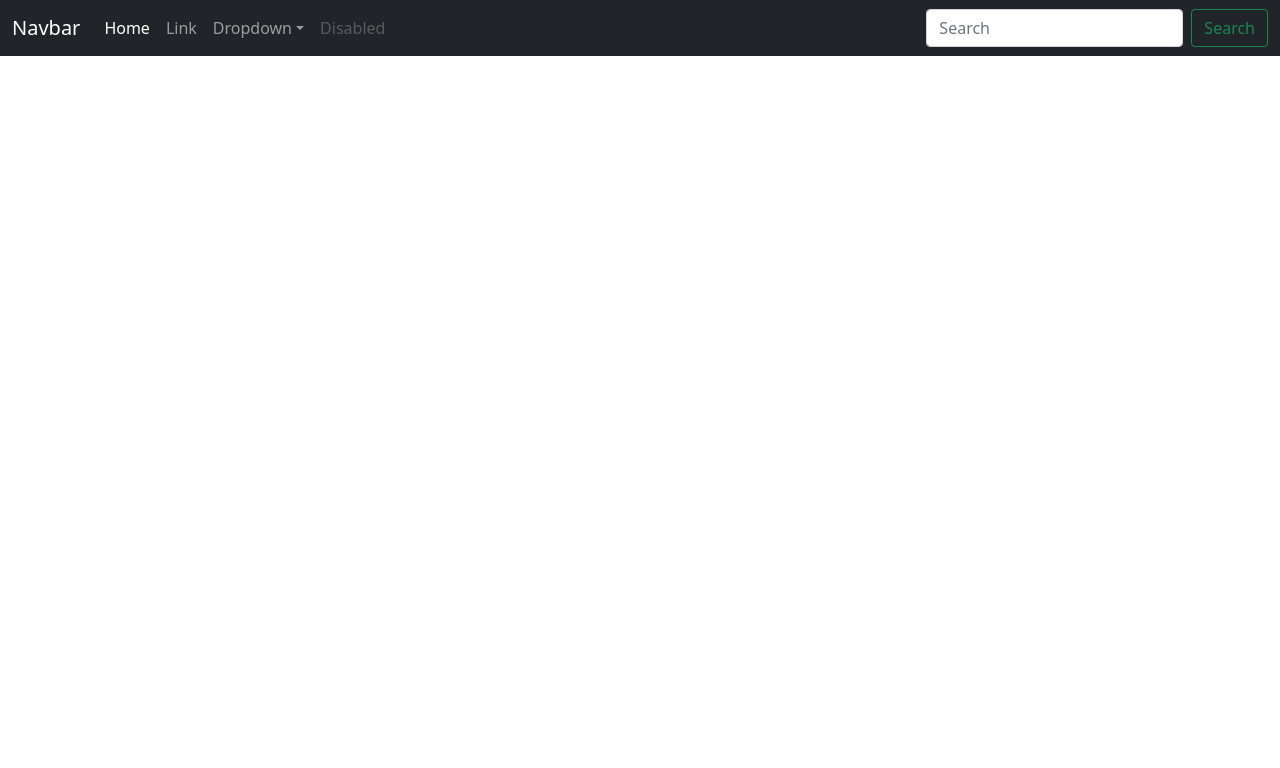
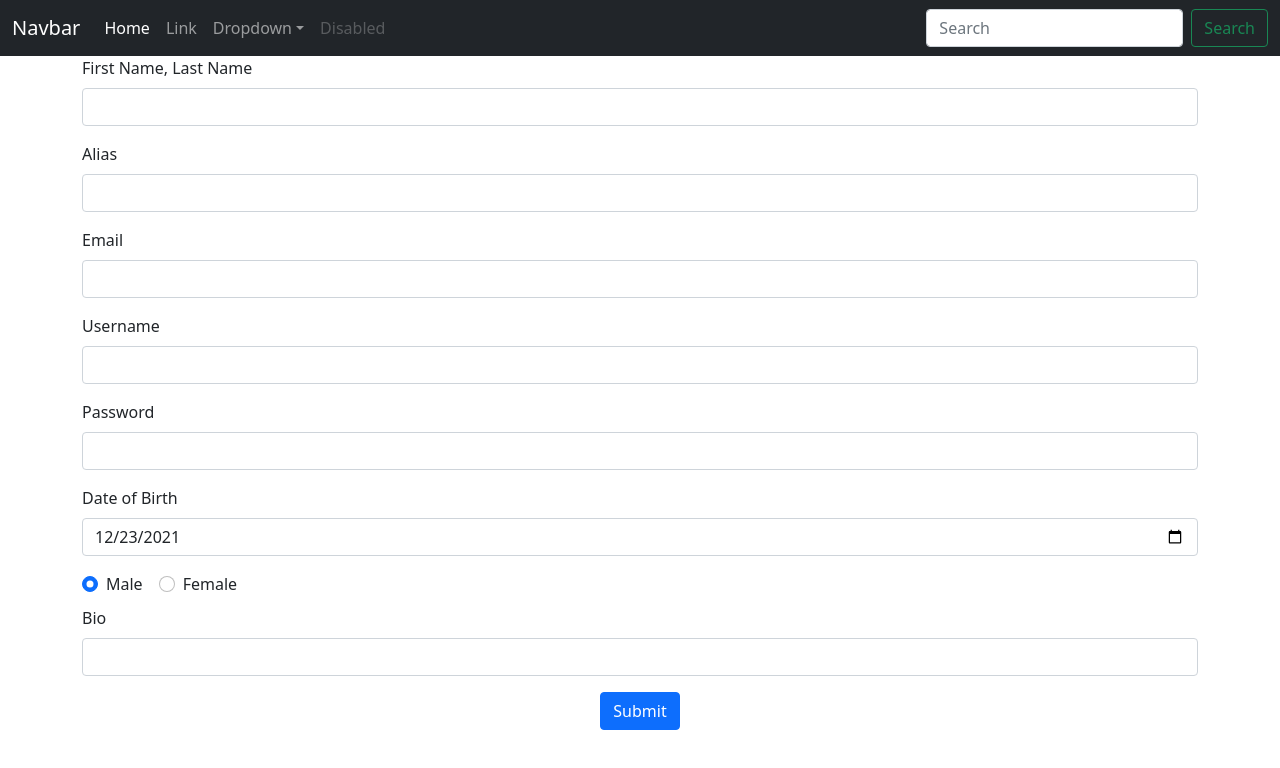
Before and after one commit to Revature-MiniMint/front_end, a React (Create React App) app: page / in a window 1280 px wide. Shown: the top 768 px of the page. Built offline with nearby package versions, Linux system fonts and the light colour scheme.

Commit message:
update form

```diff
--- a/src/App.js
+++ b/src/App.js
@@ -1,13 +1,15 @@
-import logo from './logo.svg';
-import './App.css';
+// import logo from './logo.svg';
+// import './App.css';
 import '../node_modules/bootstrap/dist/css/bootstrap.min.css'
 import '../node_modules/bootstrap/dist/js/bootstrap.min.js'
-import Navbar from './components/Navbar/index.tsx';
+import Navbar from './components/Navbar';
+import UpdatePage from './pages/UpdatePage';
 
 function App() {
   return (
     <div className="App">
       <Navbar/>
+      <UpdatePage/>
     </div>
   )
 }
--- /dev/null
+++ b/src/components/UpdateForm/index.js
@@ -0,0 +1,120 @@
+import React, { useState } from 'react';
+// import axios from 'axios';
+
+const UpdateForm = () => {
+    const [state, setState] = useState({
+        username: "",
+        password: "",
+        email: "",
+        fullname: "",
+        alias: "",
+        dob: "2021-12-23",
+        gender: "male",
+        bio: "",
+        profilePic: ""
+    });
+    // axios.get("url")
+    // .then(response => {
+    //     setState(response);
+    // })
+    // .catch(error => {
+    //     console.error(error);
+    // })
+    let gender_male_input = (
+        <input className="form-check-input" type="radio" id="gender_male" name="gender" value="male" onChange={onChangeHandler}/>
+    );
+    let gender_female_input = (
+        <input className="form-check-input" type="radio" id="gender_female" name="gender" value="female" onChange={onChangeHandler}/>
+    );
+    if(state.gender === "male") {
+        gender_male_input = (
+            <input className="form-check-input" type="radio" id="gender_male" name="gender" value="male" checked onChange={onChangeHandler}/>
+        );
+    } else if (state.gender === "female") {
+        gender_female_input = (
+            <input className="form-check-input" type="radio" id="gender_female" name="gender" value="female" checked onChange={onChangeHandler}/>
+        );
+    }
+    function onChangeHandler(event) {
+        const target = event.target;
+        setState({
+            ...state,
+            [target.name]: target.value
+        });
+    }
+    function onSubmitHandler(event) {
+        event.preventDefault();
+        console.log(state);
+        // axios.post("url", state)
+        // .then(response => {
+        //     console.log(response);
+        // })
+        // .catch(error => {
+        //     console.error(error);
+        // })
+    }
+    function onInvalidHandler(event) {
+        if(event.target.name === "fullname") {
+            event.target.setCustomValidity("Please fill out your full name.");
+        } else {
+            event.target.setCustomValidity("Please fill out your " + event.target.name + ".");
+        }
+    }
+    return (
+        <div className='container'>
+        <form onSubmit={onSubmitHandler}>
+            <div className="form-group mb-3">
+                <label className="form-label" htmlFor="fullname">First Name, Last Name</label>
+                <input className="form-control" type="text" id="fullname" name="fullname" value={state.fullname} required onInvalid={onInvalidHandler} onChange={onChangeHandler}/>
+            </div>
+
+            <div className="form-group mb-3">
+                <label className="form-label" htmlFor="alias">Alias</label>
+                <input className="form-control" type="text" id="alias" name="alias" value={state.alias} required onInvalid={onInvalidHandler} onChange={onChangeHandler}/>
+            </div>
+
+            <div className="form-group mb-3">
+                <label className="form-label" htmlFor="email">Email</label>
+                <input className="form-control" type="email" id="email" name="email" value={state.email} required onInvalid={onInvalidHandler} onChange={onChangeHandler}/>
+            </div>
+
+            <div className="form-group mb-3">
+                <label className="form-label" htmlFor="username">Username</label>
+                <input className="form-control" type="text" id="username" name="username" value={state.username} required onInvalid={onInvalidHandler} onChange={onChangeHandler}/>
+            </div>
+
+            <div className="form-group mb-3">
+                <label className="form-label" htmlFor="password">Password</label>
+                <input className="form-control" type="password" id="password" name="password" value={state.password} required onInvalid={onInvalidHandler} onChange={onChangeHandler}/>
+            </div>
+
+            <div className="form-group mb-3">
+                <label className="form-label" htmlFor="dob">Date of Birth</label>
+                <input className="form-control" type="date" id="dob" name="dob" value={state.dob} onChange={onChangeHandler}/>
+            </div>
+
+            <div className="form-check form-check-inline">
+                {gender_male_input}
+                {/* <input className="form-check-input" type="radio" id="gender_male" name="gender" value="male" onChange={onChangeHandler}/> */}
+                <label className="form-label" htmlFor="gender_male">Male</label>
+            </div>
+
+            <div className="form-check form-check-inline">
+                {gender_female_input}
+                {/* <input className="form-check-input" type="radio" id="gender_female" name="gender" value="female" onChange={onChangeHandler}/> */}
+                <label className="form-label" htmlFor="gender_female">Female</label>
+            </div>
+
+            <div className="form-group mb-3">
+                <label className="form-label" htmlFor="bio">Bio</label>
+                <input className="form-control" type="text" id="bio" name="bio" value={state.bio} onChange={onChangeHandler}/>
+            </div>
+            <div className="text-center">
+                <button className="btn btn-primary" type="submit">Submit</button>
+            </div>
+        </form>
+        </div>
+    );
+}
+
+export default UpdateForm;
--- a/src/pages/UpdatePage/index.tsx
+++ b/src/pages/UpdatePage/index.js
@@ -1,3 +1,4 @@
+import React from 'react';
 import UpdateForm from '../../components/UpdateForm';
 
 const UpdatePage = () => {
```
Also changed, not shown: src/components/ProfilePicture/index.tsx (deleted, +0 -7 lines), src/components/UpdateForm/index.tsx (deleted, +0 -8 lines), src/components/Navbar/index.js (renamed from src/components/Navbar/index.tsx).
